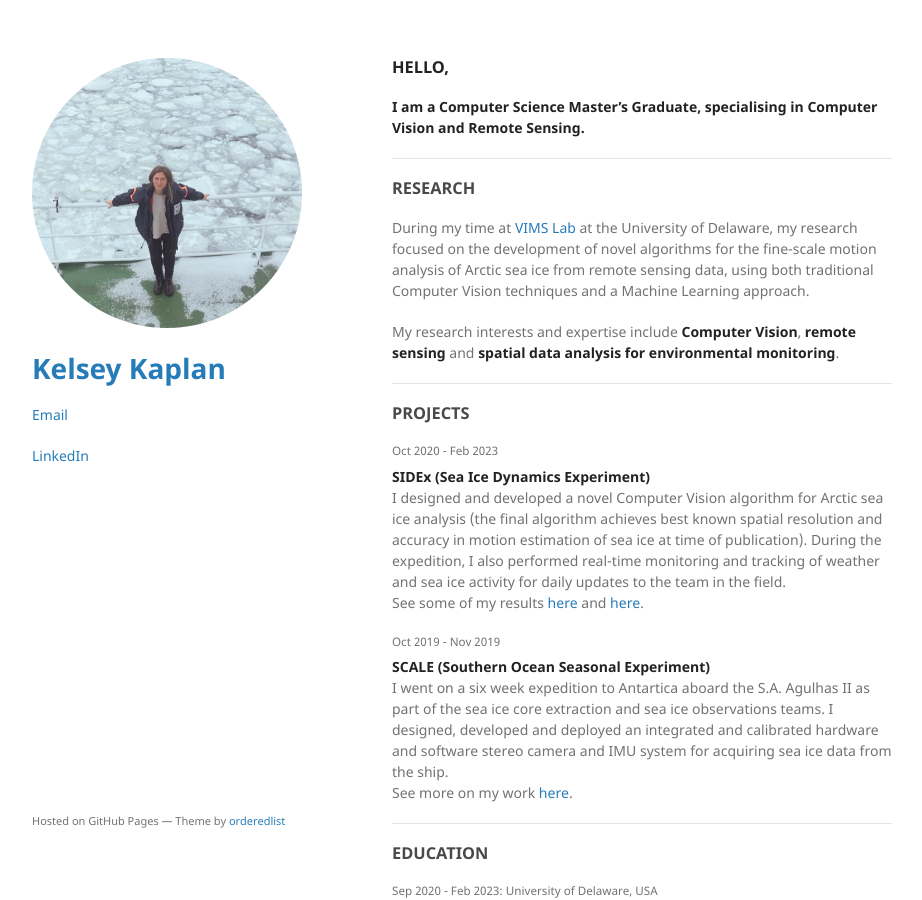
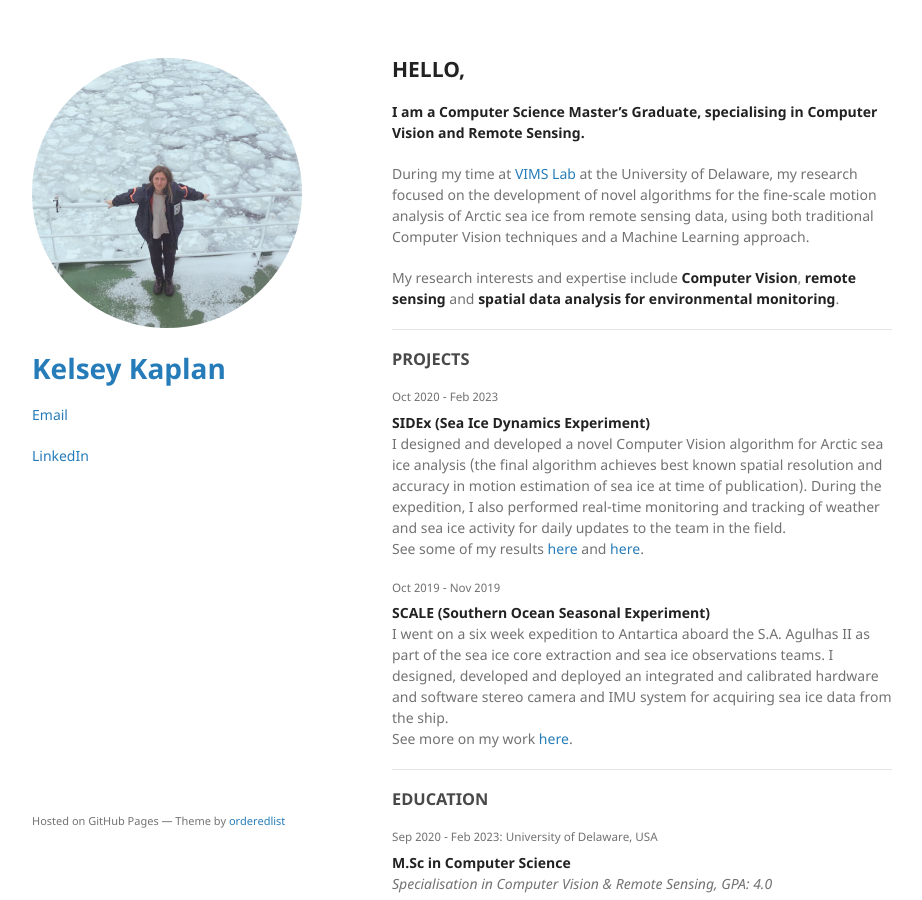
Before and after one commit to kelseykap/kelseykap.github.io, a Jekyll site: the page built from index.md, in a window 1280 px wide and 900 px high. Shown: the whole window, without its empty margins (178-1100 px from the left). Built offline with Jekyll 4.4.1, drawn with Linux system fonts in a browser that asks for light colours; our own code applies the rules of GitHub Pages for plain Markdown files.

Commit message:
Update index.md

```diff
--- a/index.md
+++ b/index.md
@@ -2,12 +2,10 @@
 layout: default
 ---
 
-### **HELLO,**<br>
+## **HELLO,**<br>
 **I am a Computer Science Master's Graduate, specialising in Computer Vision and Remote Sensing.**
 
-* * *
 
-### RESEARCH
 During my time at [VIMS Lab](https://bigdatavision.org/) at the University of Delaware, my research focused on the development of novel algorithms for the fine-scale motion analysis of Arctic sea ice from remote sensing data, using both traditional Computer Vision techniques and a Machine Learning approach.
 
 My research interests and expertise include **Computer Vision**, **remote sensing** and **spatial data analysis for environmental monitoring**.
@@ -59,7 +57,7 @@ Rohit Venkata Sai Dulam, **Kelsey Kaplan**, and Chandra Kambhamettu. ["Deep Lear
 
 * * *
 
-#### GET IN TOUCH
+### GET IN TOUCH
 
 [kelskaplan@gmail.com](mailto:kelskaplan@gmail.com)
 
```
